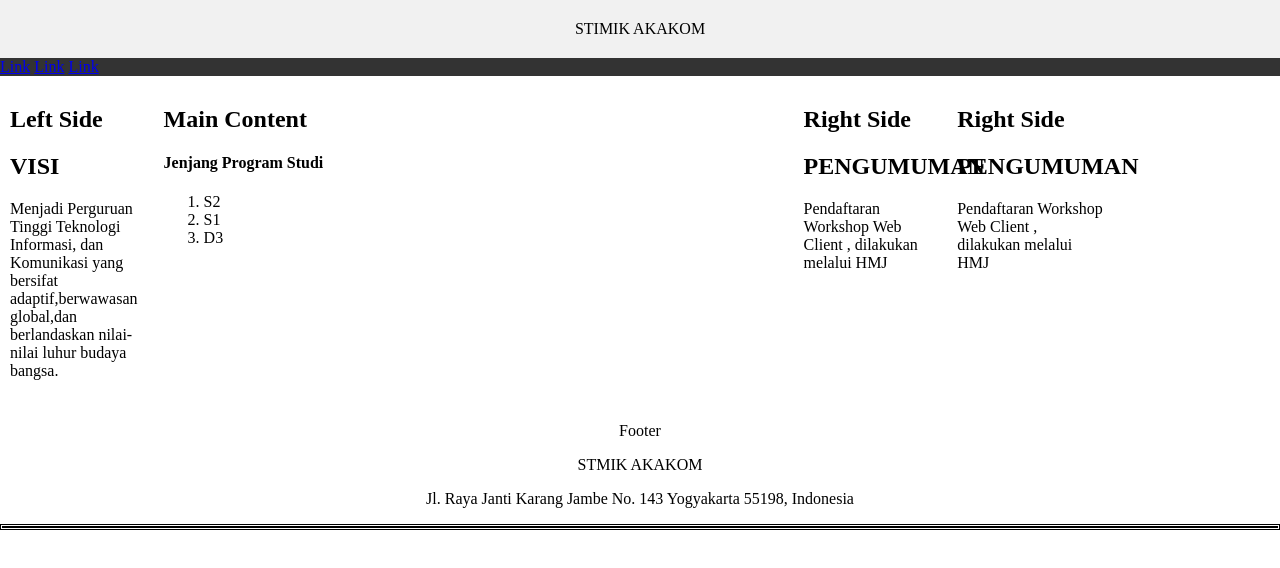
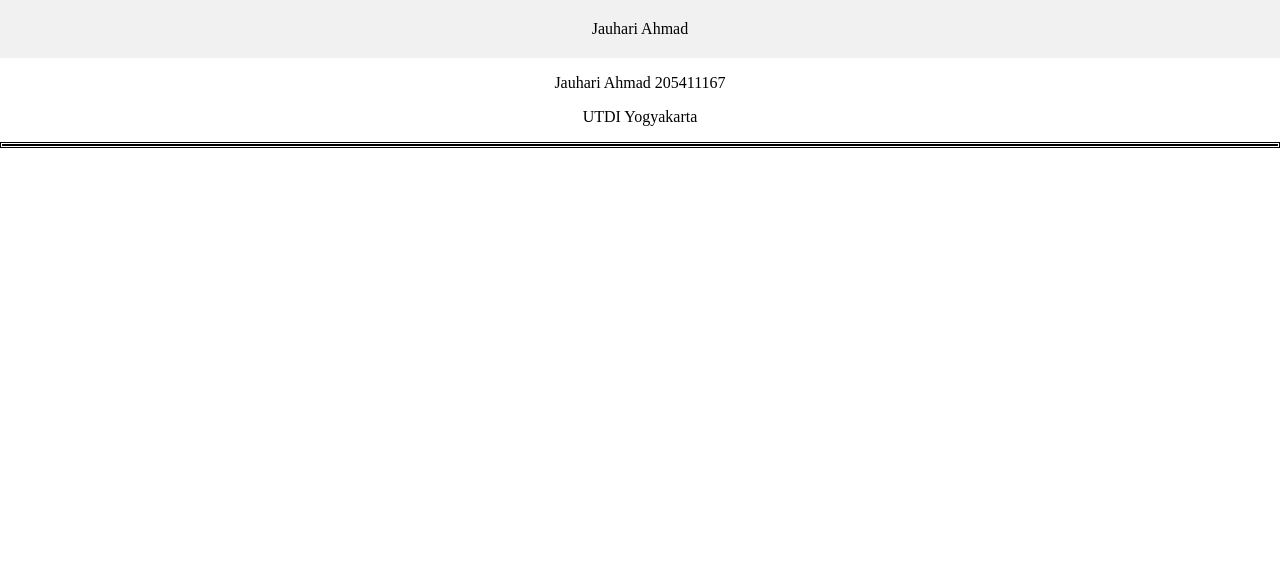
Before and after one commit to jauhmad/cloudlanjut, a plain HTML site: page index.html in a window 1280 px wide. Drawn offline with Linux system fonts and the light colour scheme.

Commit message:
Update index.html

```diff
--- a/index.html
+++ b/index.html
@@ -1,7 +1,7 @@
 <!DOCTYPE html>
 <html lang="en">
 <head>
-<title>CSS Website Layout</title>
+<title>Belajar CI/CD dengan Netlify dan Github</title>
 <link rel="stylesheet" type="text/css" href="desain.css">
 <meta charset="utf=8">
 <meta name="viewport"content="width=device-width, initial-scale="1">
@@ -9,54 +9,14 @@
 </head>
 <body>
 <div class="header"
-	<h1>STIMIK AKAKOM</h1>
-</div>
-
-<div class="topnav">
-	<a href="#">Link</a>
-	<a href="#">Link</a>
-	<a href="#">Link</a>
-</div>
-
-<div class="row">
-	<div class="colomn side">
-	<h2>Left Side</h2>
-	<h2> VISI </h2>
-<p>Menjadi Perguruan Tinggi Teknologi Informasi,
-dan Komunikasi yang bersifat adaptif,berwawasan global,dan
-berlandaskan nilai-nilai luhur budaya bangsa.</p>
-</div>
-
-<div class="colomn middle">
-	<h2>Main Content</h2>
-	<h4> Jenjang Program Studi </h4>
-	<ol type="1">
-	<li>S2</li>
-	<li>S1</li>
-	<li>D3</li>
-	</ol>
-</div>
-
-<div class="colomn side">
-	<h2>Right Side</h2>
-		<h2>PENGUMUMAN</h2>
-	<p>Pendaftaran Workshop Web Client , dilakukan melalui HMJ </p>
-	</div>
-<div class="colomn side2">
-	<h2>Right Side</h2>
-		<h2>PENGUMUMAN</h2>
-	<p>Pendaftaran Workshop Web Client , dilakukan melalui HMJ </p>
-	</div>
-
+	<h1>Jauhari Ahmad</h1>
 </div>
 
 
 
 <div class="footer">
-	<p>Footer</p>
-	<p> STMIK AKAKOM </p>
-		<p>Jl. Raya Janti Karang Jambe No. 143
-		Yogyakarta 55198, Indonesia </p>
+	<p>Jauhari Ahmad 205411167</p>
+	<p>UTDI Yogyakarta</p>
 </div>
 
 <div class="border">
```
